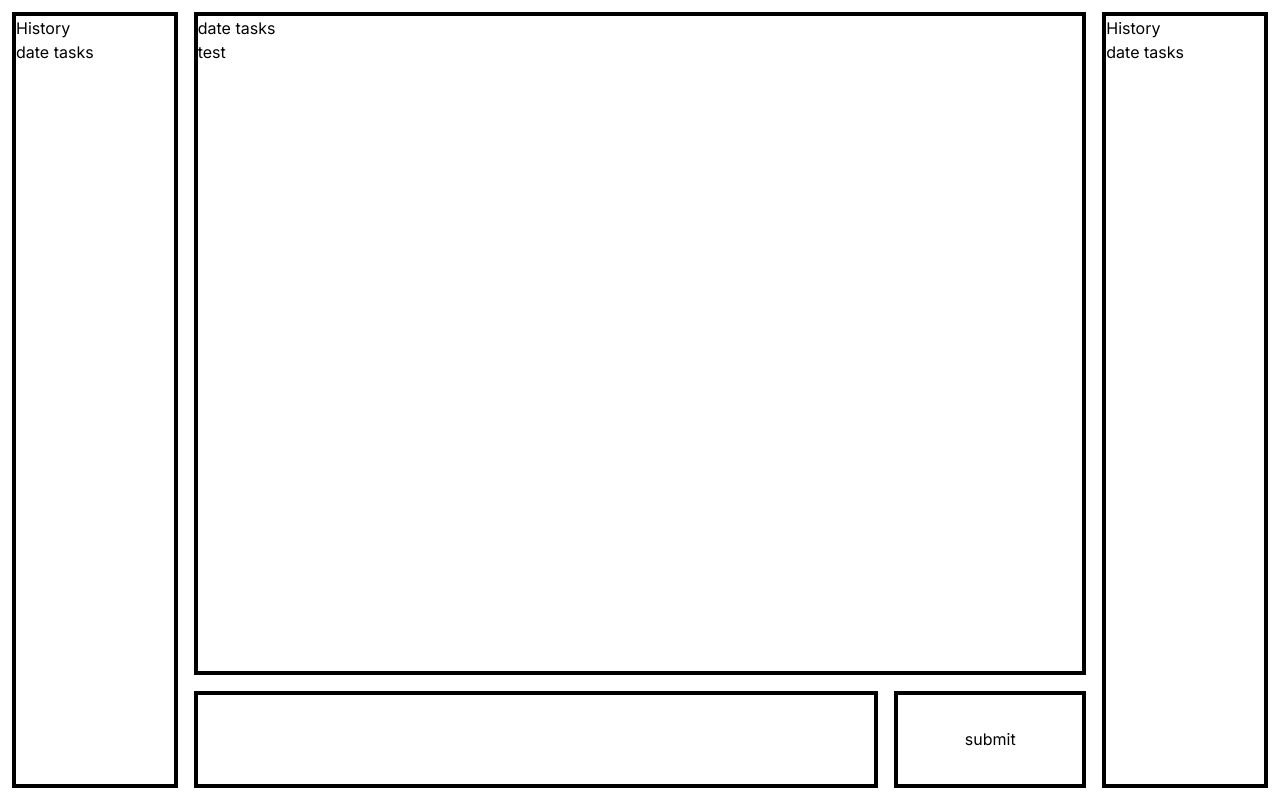
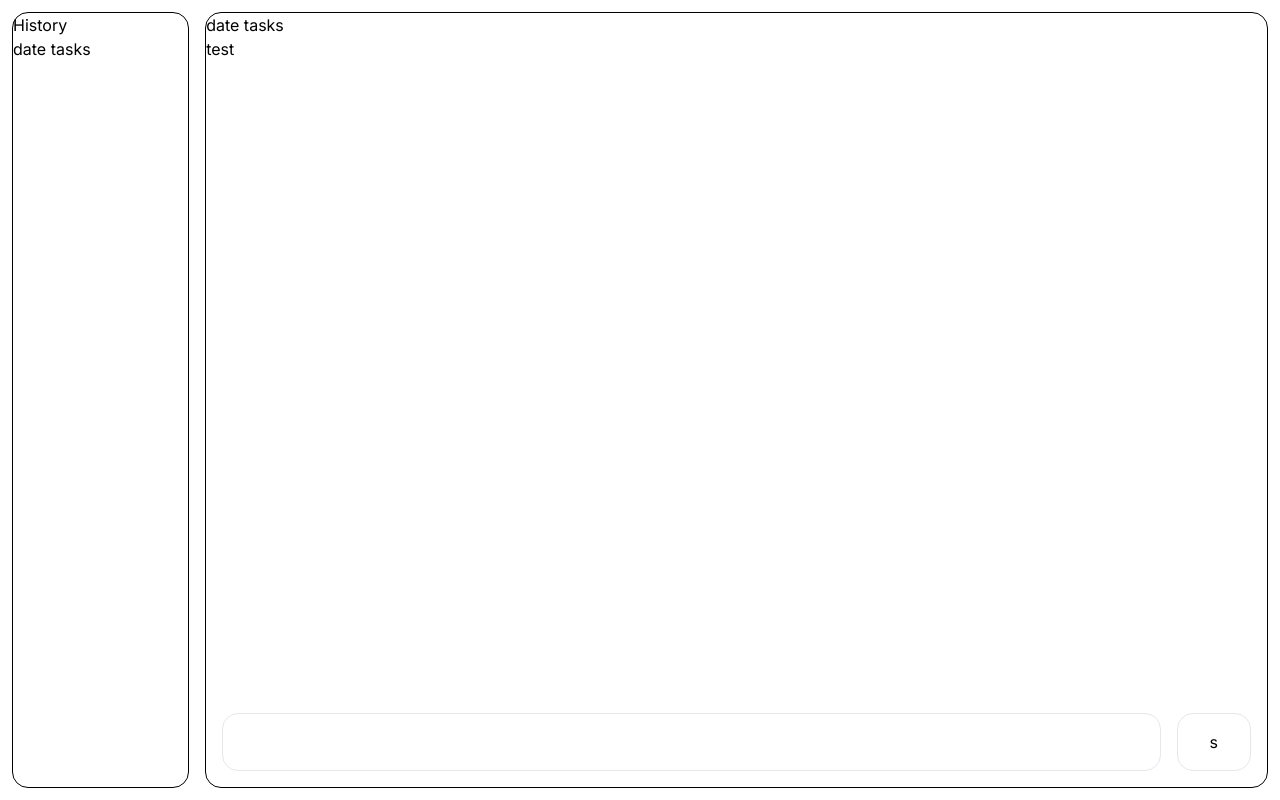
Before and after one commit to MohamedBechirMejri/daily-progress, a Next.js app: page / in a window 1280 px wide. Built offline with nearby package versions, Linux system fonts and the light colour scheme.

Commit message:
Refactor page layout and styling

```diff
--- a/app/page.tsx
+++ b/app/page.tsx
@@ -12,8 +12,8 @@ export default function Home() {
   const [tasks, setTasks] = useState(current.tasks);
 
   return (
-    <div className="grid grid-cols-7 grid-rows-[repeat(7,minmax(0,1fr))] gap-4 h-[100svh] w-full p-3">
-      <div className="[grid-row:span_7/span_7] border-4 border-black">
+    <div className="grid grid-cols-[1fr,6fr] gap-4 h-[100svh] w-full p-3">
+      <div className="border border-black rounded-2xl">
         <h1>History</h1>
         <div>
           {history.map(h => (
@@ -21,7 +21,7 @@ export default function Home() {
           ))}
         </div>
       </div>
-      <div className="col-span-5 row-span-6 border-4 border-black">
+      <div className="border border-black rounded-2xl grid grid-rows-[auto,1fr,auto] overflow-hidden">
         <h1>{current?.name}</h1>
         <div>
           {current?.tasks.map((task: any) => {
@@ -29,18 +29,9 @@ export default function Home() {
             return <div key={task.id}>{details.task}</div>;
           })}
         </div>
-      </div>
-      <div className="col-span-5 col-start-2 row-start-7 grid grid-cols-[1fr,12rem] gap-4">
-        <input type="text" className="border-4 border-black h-full w-full" />
-        <button className="border-4 border-black h-full w-full">submit</button>
-      </div>
-
-      <div className="[grid-row:span_7/span_7] border-4 border-black">
-        <h1>History</h1>
-        <div>
-          {history.map(h => (
-            <div key={h.id}>{h.name}</div>
-          ))}
+        <div className="w-full flex p-4 gap-4">
+          <input type="text" className="w-full border p-4 rounded-2xl" />
+          <button className="p-4 border rounded-2xl px-8">s</button>
         </div>
       </div>
     </div>
```
